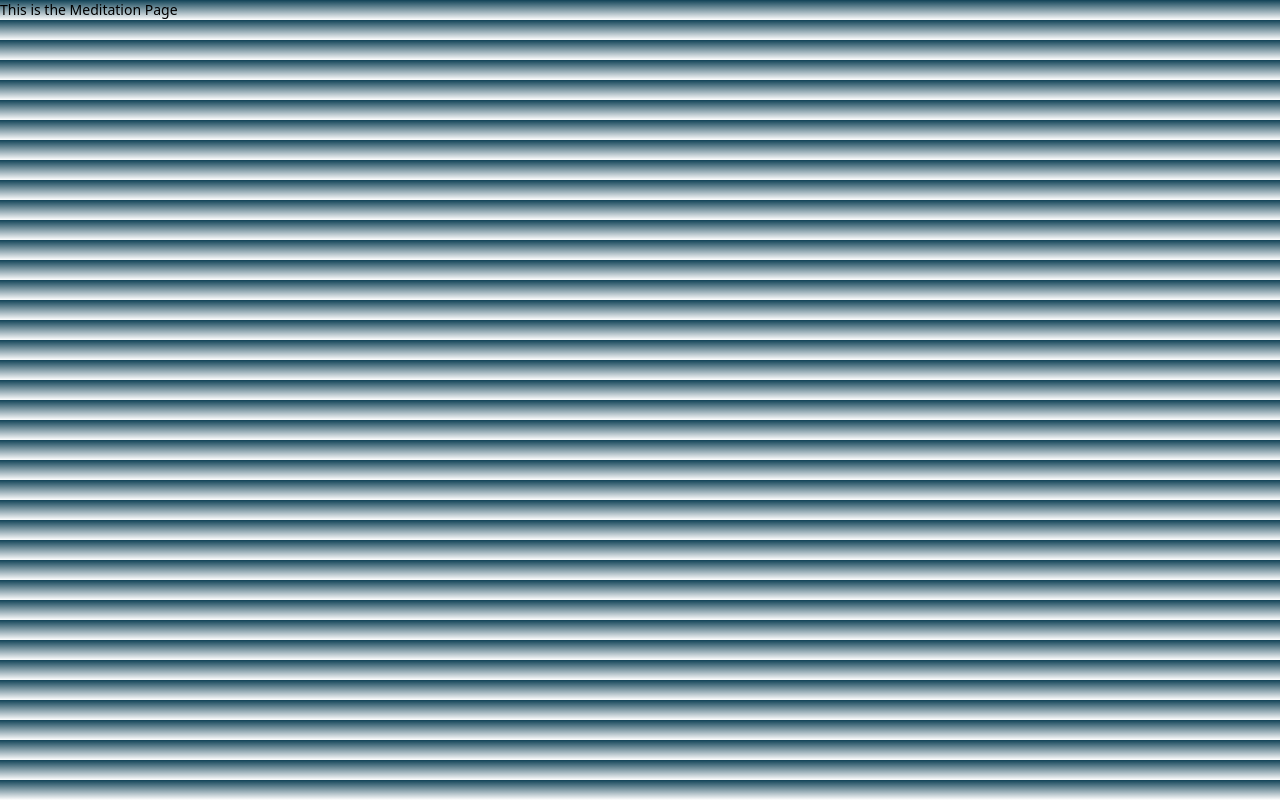
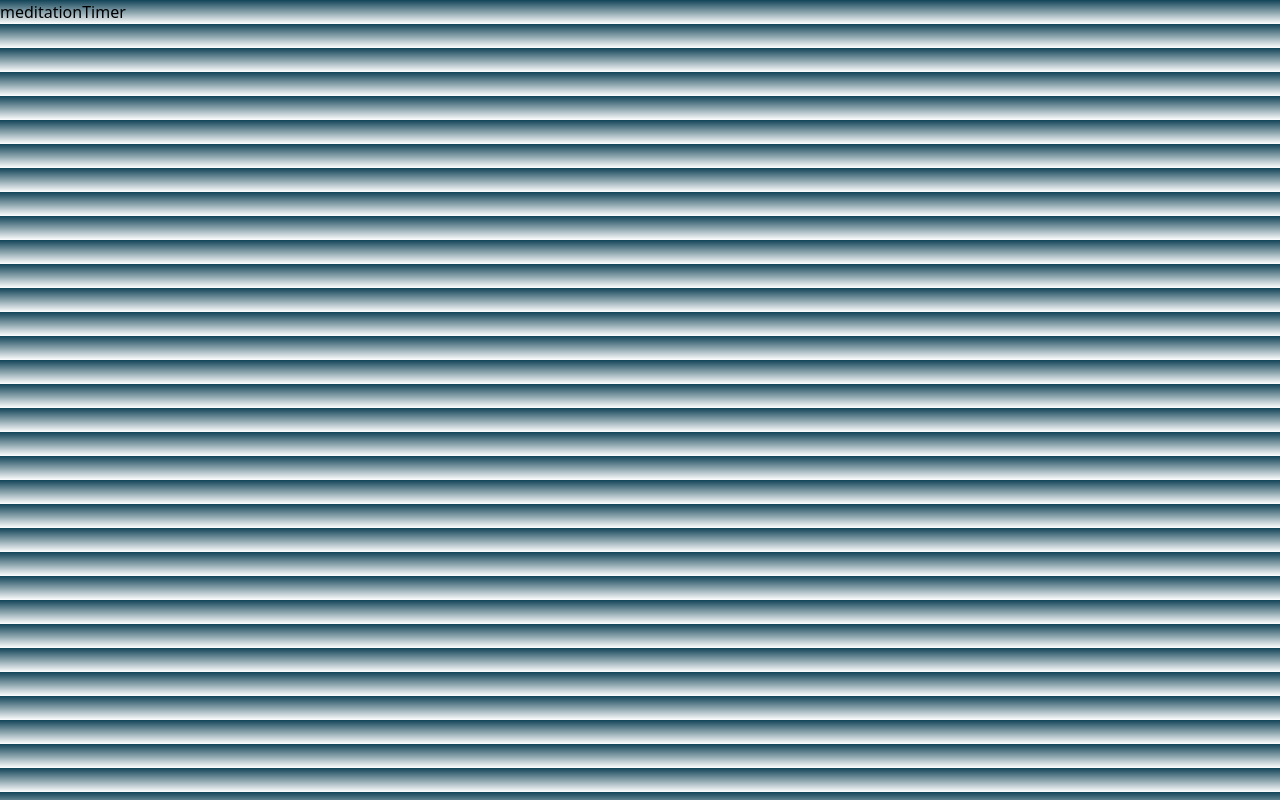
Before and after one commit to Pilks-pixel/mellow-frontend, a Next.js app: page /meditation in a window 1280 px wide. Built offline with nearby package versions, Linux system fonts and the light colour scheme.

Commit message:
meditation page: create menu component

```diff
--- /dev/null
+++ b/src/components/MeditationMenu/MeditationMenu.tsx
@@ -0,0 +1,12 @@
+import React from 'react'
+
+interface MeditationMenuProps {
+	children?: React.ReactNode;
+}
+
+
+const MeditationMenu = ({ children }: MeditationMenuProps) => {
+	return <div>{children}</div>;
+};
+
+export default MeditationMenu;
--- /dev/null
+++ b/src/components/MeditationMenu/MeditationTimer.tsx
@@ -0,0 +1,9 @@
+import React from 'react'
+
+const meditationTimer = () => {
+  return (
+    <div>meditationTimer</div>
+  )
+}
+
+export default meditationTimer
--- a/src/pages/meditation/index.tsx
+++ b/src/pages/meditation/index.tsx
@@ -1,9 +1,10 @@
 import React from 'react'
+import MeditationMenu from '@/components/MeditationMenu/MeditationMenu';
+import MeditationTimer from '@/components/MeditationMenu/meditationTimer';
 
-export default function Meditation() {
+export default function meditation() {
 
-	return (
-		<div className='max-w-5xl w-full items-center text-sm'>
-			This is the Meditation Page
-		</div>);
+	return <MeditationMenu>
+		<MeditationTimer />
+	</MeditationMenu>;
 };
```
